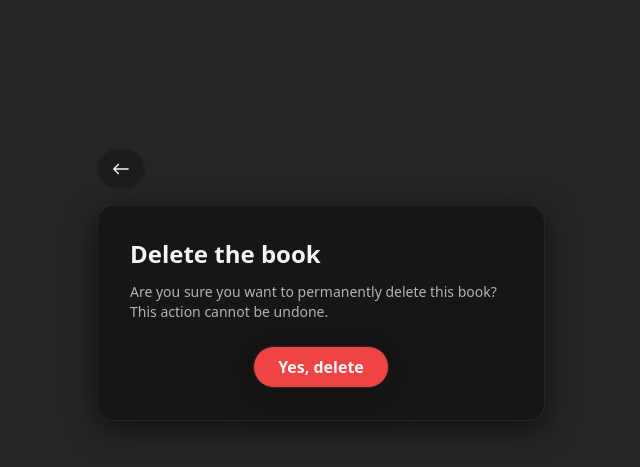
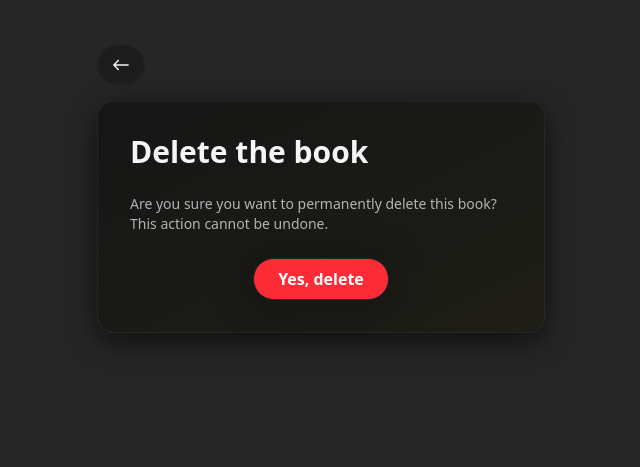
Before and after one commit to ankush-github-11/library-management-system, a React app in the folder frontend/: page /books/delete/1 in a window 1280 px wide. Shown: the part 115-582 px from the top of the page, without its empty margins (319-959 px from the left). Built offline with nearby package versions, Linux system fonts and the light colour scheme; no server answers; the HTML template or start-up script is replaced by a standard one.

Commit message:
Updating the UI of DeleteBook

```diff
--- a/frontend/src/pages/DeleteBook.tsx
+++ b/frontend/src/pages/DeleteBook.tsx
@@ -15,7 +15,7 @@ const DeleteBook = () => {
     axios
       .delete(`http://localhost:3000/books/${id}`)
       .then(() => {
-        enqueueSnackbar("Book is deleted successfully", {variant: "success"});
+        enqueueSnackbar("Book is deleted successfully", { variant: "success" });
         navigate("/", { replace: true });
       })
       .catch((error) => {
@@ -29,19 +29,24 @@ const DeleteBook = () => {
   socket.on("book-deleted", handleBookDeleted);
 
   return (
-    <div className="bg-(--bg-main) min-h-screen p-6 sm:p-10 text-(--text-primary) flex items-center">
-      <div className="max-w-md w-full mx-auto">
+    <div className="bg-(--bg-main) min-h-screen p-6 sm:p-10 text-(--text-primary)">
+      <div className="max-w-md w-full mx-auto pt-30">
         <div className="mb-4">
           <BackButton />
         </div>
 
-        <div className="bg-(--bg-card) border border-(--border-default) rounded-2xl p-6 sm:p-8 shadow-(--shadow-medium)">
-          <h1 className="text-2xl font-semibold mb-3">Delete the book</h1>
-          <p className="text-sm text-(--text-secondary) mb-6">Are you sure you want to permanently delete this book? This action cannot be undone.</p>
+        <div className="bg-linear-to-br from-(--bg-card) to-(--gold-dark) border border-(--border-default) rounded-2xl p-6 sm:p-8 shadow-(--shadow-medium)">
+          <h1 className="text-2xl sm:text-3xl font-semibold mb-6">
+            Delete the book
+          </h1>
+          <p className="text-sm text-(--text-secondary) mb-6">
+            Are you sure you want to permanently delete this book? This action
+            cannot be undone.
+          </p>
 
           <div className="flex flex-col sm:flex-row items-center justify-center gap-4">
             <button
-              className={`inline-flex items-center justify-center px-6 py-2 rounded-full font-semibold shadow-(--shadow-soft) border border-(--border-default) transition-(--transition-normal) ${loading ? "opacity-60 cursor-not-allowed" : "hover:brightness-95"} bg-(--error) ext-white cursor-pointer`}
+              className={`inline-flex items-center justify-center px-6 py-2 rounded-full font-semibold shadow-(--shadow-soft) border border-(--border-default) transition-(--transition-normal) ${loading ? "opacity-60 cursor-not-allowed" : "hover:brightness-95"} bg-red-500 text-white cursor-pointer`}
               onClick={handleDelete}
               disabled={loading}
               aria-label="confirm-delete"
```
